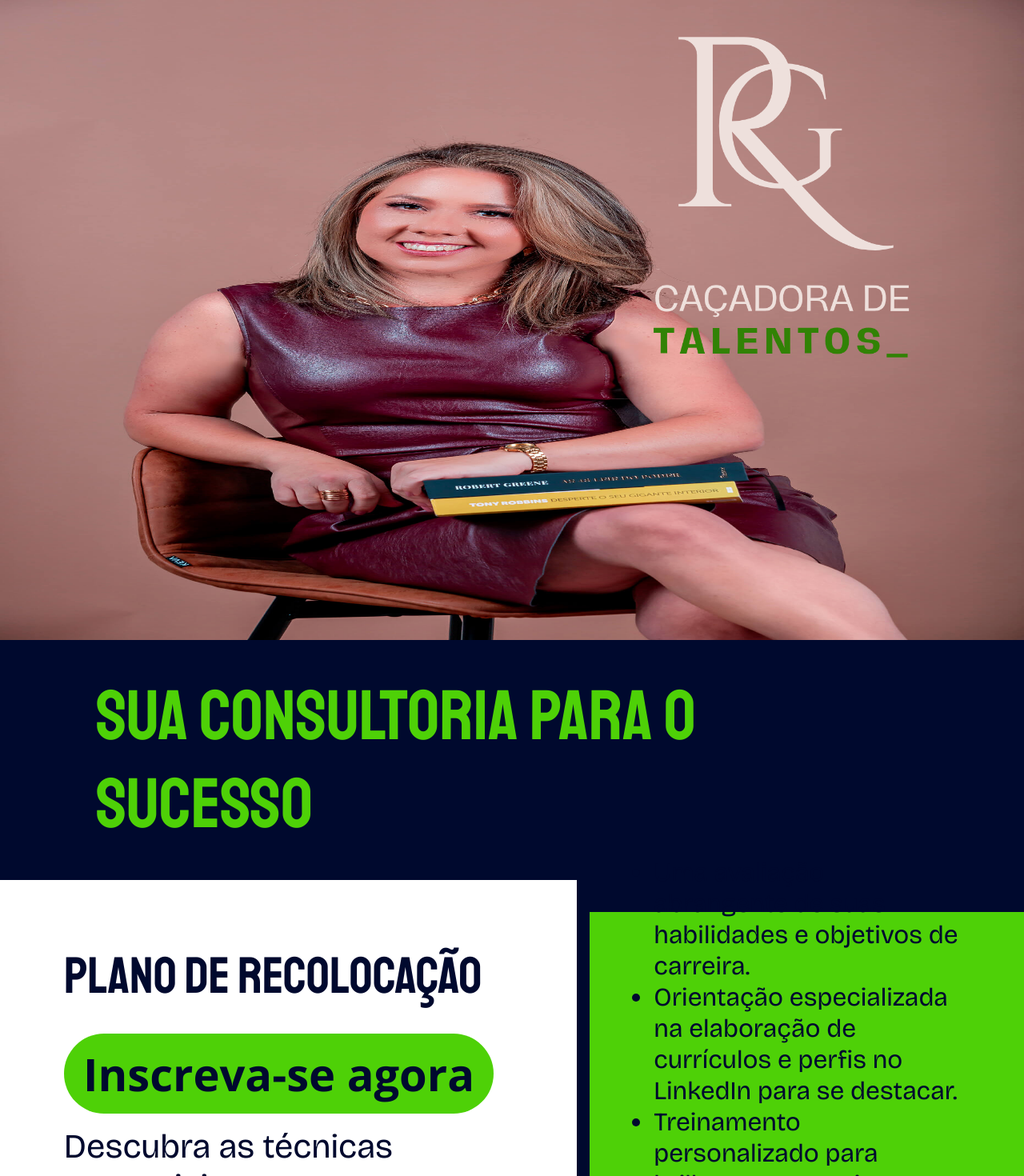
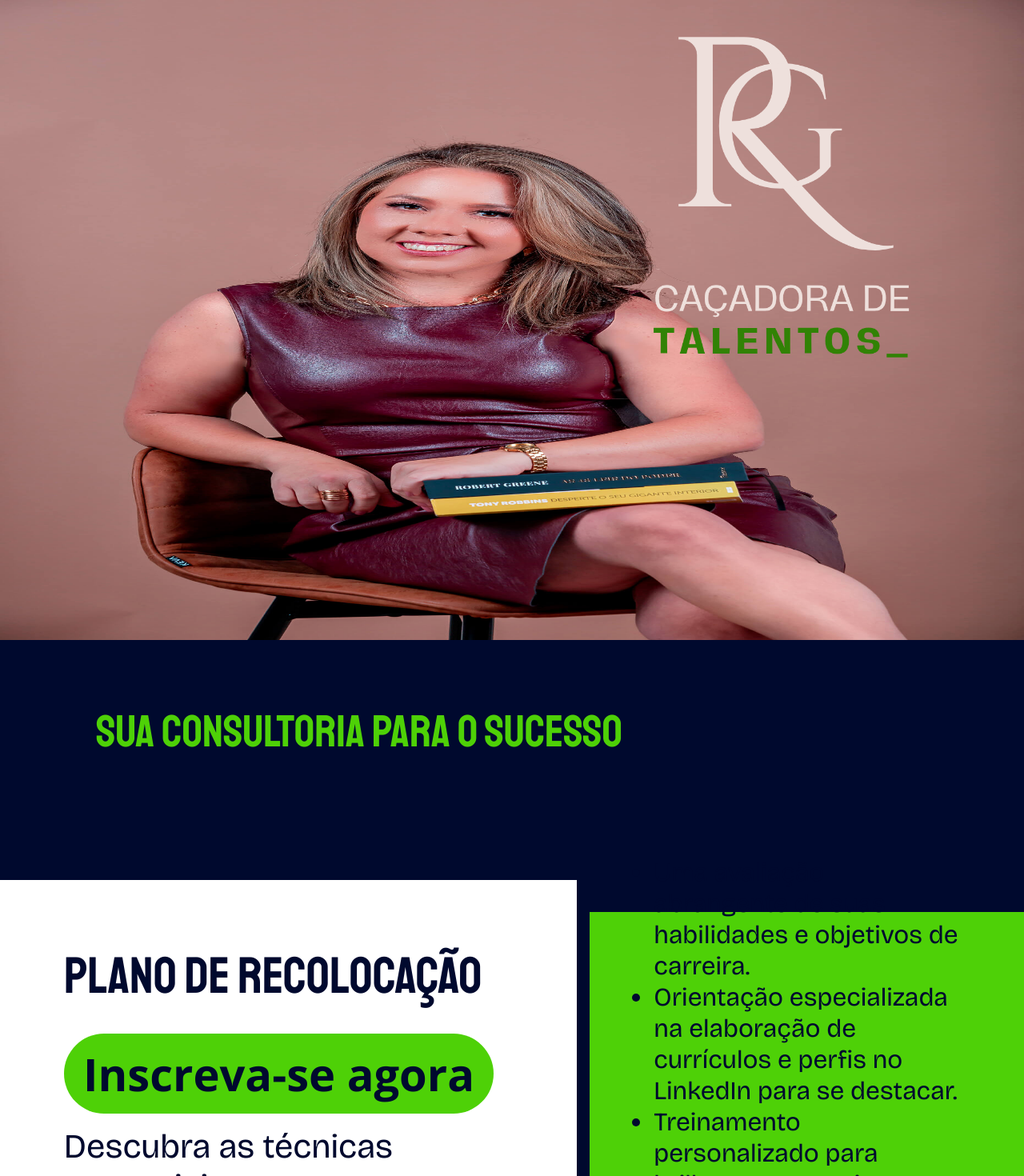
Before and after one commit to natanielporto/rafagil, a React (Vite) app: page / in a window 1280 px wide. Shown: the top 1470 px of the page at 80% size. Built offline with nearby package versions, Linux system fonts and the light colour scheme.

Commit message:
add cellphone break

```diff
--- a/src/components/LandingSlice/styles.ts
+++ b/src/components/LandingSlice/styles.ts
@@ -1,59 +1,52 @@
 import styled from "styled-components";
 
 export const Wrapper = styled.div`
+  flex-direction: column-reverse;
+  position: relative;
   display: flex;
-
-  @media only screen and (min-width: 360px) {
-    flex-direction: column-reverse;
+  @media only screen and (min-width: 820px) {
   }
 `;
 
 export const LeftContainer = styled.div`
+  width: 100%;
+  height: 300px;
+
+  @media only screen and (min-width: 820px) {
     display: flex;
     flex-direction: column;
     align-items: flex-end;
     width: 50%;
-
-  @media only screen and (min-width: 360px) {
-    width: 100%;
-    height: 300px;
-    flex-direction: row;
-    align-items: center;
-    justify-content: space-between;
-  }
-  @media only screen and (min-width: 820px) {
     margin-right: 2rem;
   }
 `;
 
 export const Logo = styled.img`
-  margin-right: 10rem;
-  @media only screen and (min-width: 360px) {
   transform: scale(0.5);
   position: absolute;
   top: -100px;
   left: 700px;
-  }
+
   @media only screen and (min-width: 820px) {
     transform: scale(0.6);
+    margin-right: 10rem;
     margin-right: 5rem;
     padding-right: 1rem;
   }
 `;
 
 export const MainTitle = styled.span`
+  position: absolute;
+  left: 120px;
+  font-family: "Staatliches";
+  color: ${(props) => props.theme.secondary};
+  font-size: 5.5rem;
+  margin-top: 5rem;
+
+  @media only screen and (min-width: 820px) {
     margin-right: 5rem;
     width: 60%;
-  font-family: "Staatliches";
-  color: ${(props) => props.theme.secondary};
     font-size: 3.5rem;
-  @media only screen and (min-width: 360px) {
-    position: absolute;
-    left: 120px;
-    width: 280%;
-    font-size: 5.5rem;
-  }
-  @media only screen and (min-width: 820px) {
     margin-right: 0rem;
     width: 60%;
   }
@@ -66,11 +59,8 @@ export const RightContainer = styled.div`
 `;
 
 export const Image = styled.img`
-  height: 100%;
-  @media only screen and (min-width: 360px) {
   width: 100%;
   height: 100%;
-  }
   @media only screen and (min-width: 820px) {
     height: 100vh;
     width: 100%;
```
Lines whose indentation alone changed are shown as unchanged.
